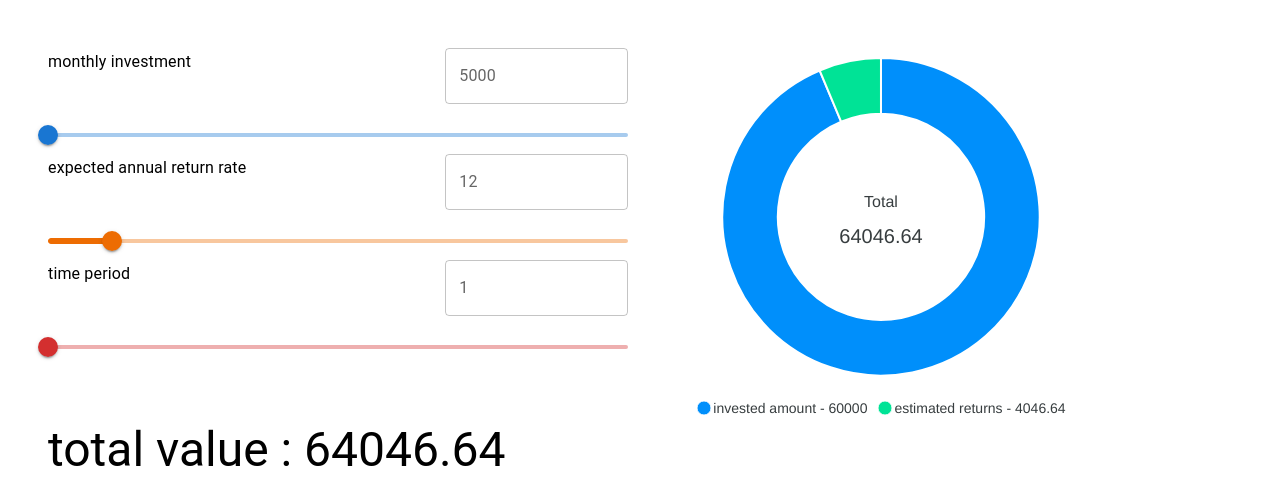
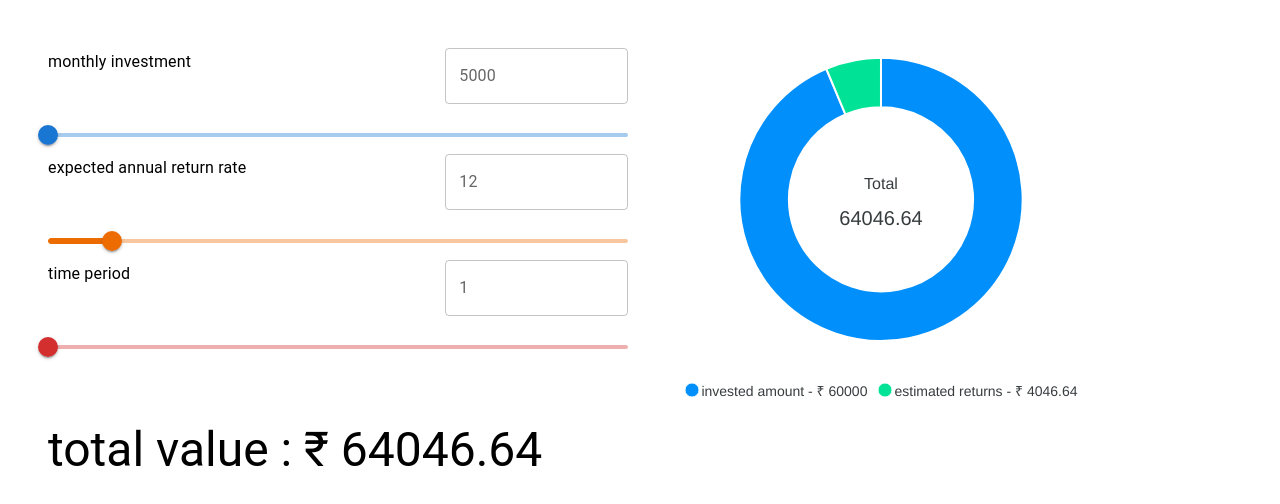
Before and after one commit to Riya790/new-repo, a React (Create React App) app: page / in a window 1280 px wide. Shown: the top 504 px of the page. Built offline with nearby package versions, Linux system fonts and the light colour scheme.

Commit message:
added rupree symbol - ₹

```diff
--- a/src/components/Graph/options.js
+++ b/src/components/Graph/options.js
@@ -39,12 +39,12 @@ const options = {
         position: 'bottom',
         horizontalAlign: 'center',
         offsetY: 0,
-        height: 34,
+        height: 69,
         fontSize: '14px',
         fontFamily: 'Helvetica, Arial',
         fontWeight: 'light',
         formatter: function(seriesName, opts) {
-            return [seriesName, " - ", opts.w.globals.series[opts.seriesIndex]]
+            return [seriesName, " - ₹", opts.w.globals.series[opts.seriesIndex]]
         }
     },
     labels: ['invested amount', 'estimated returns'],
--- a/src/components/Result/index.jsx
+++ b/src/components/Result/index.jsx
@@ -12,7 +12,7 @@ const SipResult = ({totalValue}) => {
     <>
         <Grid container spacing={2}>
                 <Grid item xs={12}>
-                    <Typography variant='h3' gutterBottom>total value : {totalValue}</Typography>
+                    <Typography variant='h3' gutterBottom>total value : ₹ {totalValue}</Typography>
                 </Grid>
         </Grid>
     </>
```
